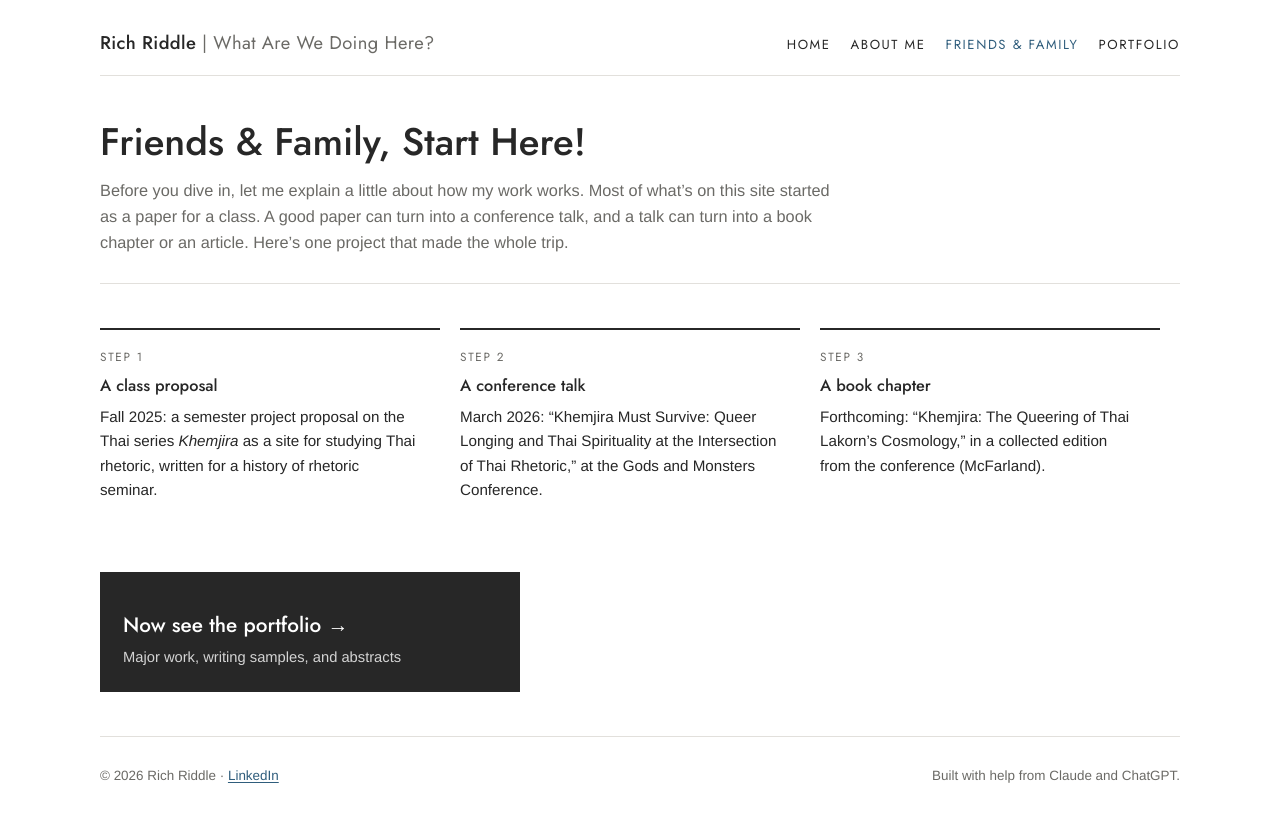
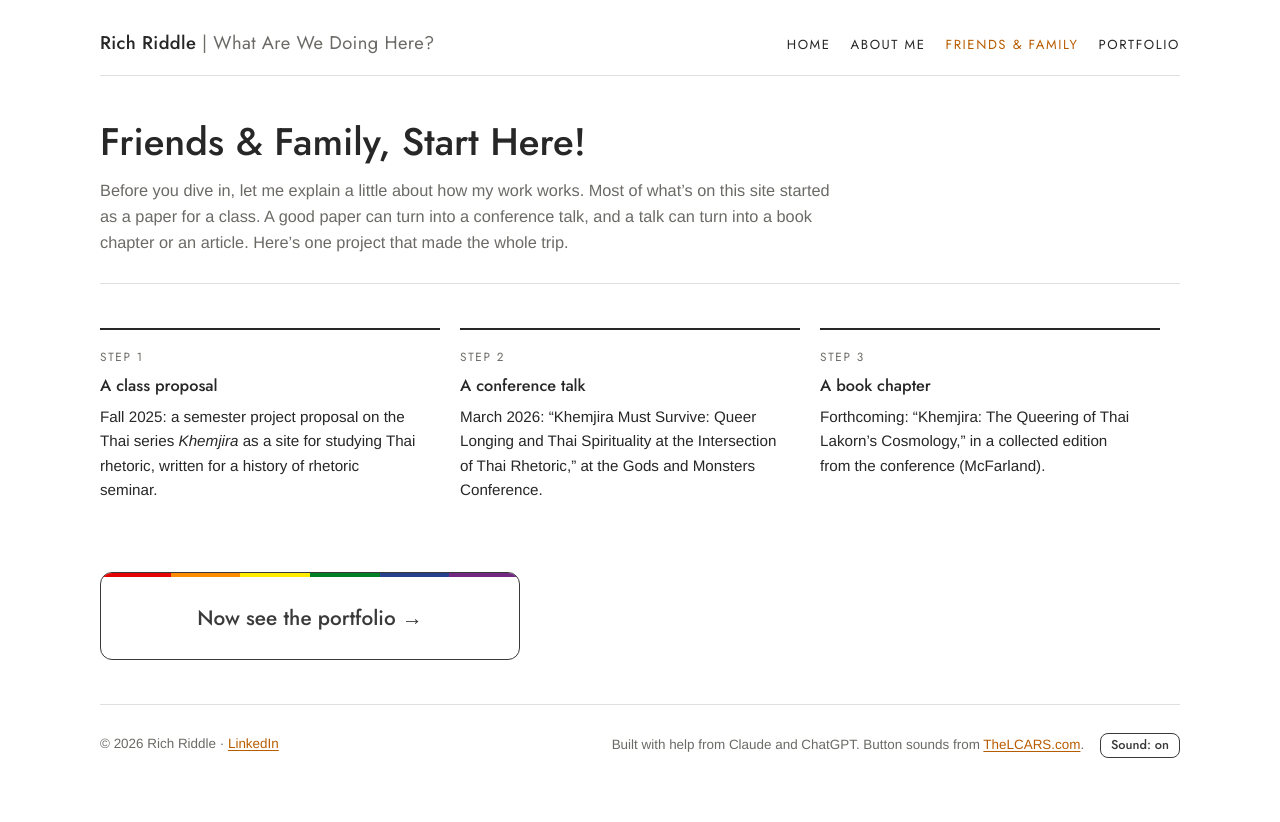
Before and after one commit to prof-richriddle/portfolio, a Jekyll site: the page built from family.html, in a window 1280 px wide. Shown: the top 822 px of the page. Built offline with Jekyll 4.4.1, drawn with Linux system fonts in a browser that asks for light colours.

Commit message:
Add files via upload

```diff
--- a/_layouts/default.html
+++ b/_layouts/default.html
@@ -7,7 +7,7 @@
 <meta name="description" content="{{ site.description }}">
 <link rel="preconnect" href="https://fonts.googleapis.com">
 <link rel="preconnect" href="https://fonts.gstatic.com" crossorigin>
-<link rel="stylesheet" href="https://fonts.googleapis.com/css2?family=Jost:wght@400;500;600&family=Noto+Sans+Thai:wght@400;600&display=swap">
+<link rel="stylesheet" href="https://fonts.googleapis.com/css2?family=Antonio:wght@500;600&family=Jost:wght@400;500;600&family=Noto+Sans+Thai:wght@400;600&display=swap">
 <link rel="stylesheet" href="{{ '/assets/css/style.css' | relative_url }}">
 </head>
 <body>
@@ -32,7 +32,7 @@
 
   <footer>
     <span>© 2026 Rich Riddle · <a href="https://www.linkedin.com/in/richardriddle" target="_blank" rel="noopener">LinkedIn</a></span>
-    <span>Built with help from Claude and ChatGPT.</span>
+    <span>Built with help from Claude and ChatGPT. Button sounds from <a href="https://www.thelcars.com" target="_blank" rel="noopener">TheLCARS.com</a>. <button type="button" class="sound-toggle" id="sound-toggle" aria-pressed="true">Sound: on</button></span>
   </footer>
 </div>
 <script src="{{ '/assets/js/site.js' | relative_url }}"></script>
--- a/assets/css/style.css
+++ b/assets/css/style.css
@@ -1,21 +1,21 @@
 /* Layout: a quiet, left-aligned portfolio in the manner of a Squarespace "Avenue" site: name and nav across the top, a hairline, then sections and a grid of titled tiles. */
 :root {
+  color-scheme: light;
   --bg: #ffffff;
   --fg: #272727;
   --muted: #6b6a66;
   --line: #e2e0dc;
   --tile: #f3f2ef;
-  --accent: #2f5d7c;
+  --accent: #b85c00;
   --display: "Jost", "Futura", "Century Gothic", "Helvetica Neue", Arial, "Noto Sans Thai", sans-serif;
+  --lcars: "Antonio", "Arial Narrow", "Helvetica Neue", Arial, sans-serif;
+  --lc-1: #e8870e;
+  --lc-2: #1f9d6a;
+  --lc-3: #b8378f;
+  --shadow: #1c1c1c;
+  --charcoal: #3a3a3a;
+  --pride: linear-gradient(90deg, #e40303 0 16.66%, #ff8c00 16.66% 33.33%, #ffed00 33.33% 50%, #008026 50% 66.66%, #24408e 66.66% 83.33%, #732982 83.33% 100%);
   --body: "Helvetica Neue", Helvetica, Arial, "Noto Sans Thai", sans-serif;
-}
-@media (prefers-color-scheme: dark) {
-  :root:not([data-theme="light"]) {
-    --bg: #161615; --fg: #e8e6e1; --muted: #a3a09a; --line: #34332f; --tile: #22211f; --accent: #8db7d4; color-scheme: dark;
-  }
-}
-:root[data-theme="dark"] {
-  --bg: #161615; --fg: #e8e6e1; --muted: #a3a09a; --line: #34332f; --tile: #22211f; --accent: #8db7d4; color-scheme: dark;
 }
 
 * { box-sizing: border-box; }
@@ -48,12 +48,12 @@
 .visit-label { font-family: var(--display); font-size: .78rem; letter-spacing: .14em; text-transform: uppercase; color: var(--muted); }
 .seg { display: flex; flex-wrap: wrap; gap: 8px; }
 .seg button, .chip {
-  font: 500 .88rem/1 var(--display); letter-spacing: .03em;
-  padding: 10px 14px; border: 1px solid var(--line); background: var(--bg); color: var(--fg);
-  cursor: pointer; border-radius: 0;
+  font: 500 .88rem/1 var(--display); letter-spacing: .02em;
+  padding: 9px 15px; border: 1.5px solid var(--charcoal); background: var(--bg); color: var(--charcoal);
+  border-radius: 10px; cursor: pointer; transition: transform .12s ease, box-shadow .12s ease;
 }
-.seg button[aria-pressed="true"], .chip[aria-pressed="true"] { background: var(--fg); color: var(--bg); border-color: var(--fg); }
-.seg button:hover, .chip:hover { border-color: var(--fg); }
+.seg button[aria-pressed="true"], .chip[aria-pressed="true"] { background: var(--charcoal); color: #fff; }
+.seg button:hover, .chip:hover { transform: translateY(-2px); box-shadow: 0 4px 10px rgba(0,0,0,.08); }
 
 /* sections */
 section { padding-block: 44px; border-top: 1px solid var(--line); display: grid; gap: 22px; }
@@ -138,14 +138,15 @@
 .home h1 { font-size: clamp(2rem, 5vw, 3.2rem); line-height: 1.1; }
 .home-lede { margin: 0; color: var(--muted); font-size: 1.1rem; max-width: 40rem; }
 .home-buttons { display: grid; grid-template-columns: repeat(auto-fit, minmax(min(100%, 260px), 1fr)); gap: 18px; margin-top: 18px; }
-.big-btn { display: grid; gap: 8px; align-content: end; min-height: 170px; padding: 22px; border: 1px solid var(--fg); color: var(--fg); text-decoration: none; background: var(--bg); transition: background .2s, color .2s; }
-.big-btn:hover { background: var(--tile); }
-.big-btn--main { background: var(--fg); color: var(--bg); }
-.big-btn--main:hover { background: var(--accent); border-color: var(--accent); color: var(--bg); }
+.big-btn { position: relative; overflow: hidden; display: grid; place-items: center; text-align: center; min-height: 96px; padding: 20px 24px 16px; background: var(--bg); color: var(--charcoal); text-decoration: none; border: 1.5px solid var(--charcoal); border-radius: 12px; transition: transform .15s ease, box-shadow .15s ease; }
+.big-btn::before { content: ""; position: absolute; inset: 0 0 auto 0; height: 4px; background: var(--pride); }
+.big-btn:hover { transform: translateY(-3px); box-shadow: 0 6px 14px rgba(0,0,0,.10); }
+.big-btn:active { transform: translateY(0); box-shadow: none; }
+.big-btn:focus-visible { outline: 3px solid #24408e; outline-offset: 4px; }
 .big-label { font-family: var(--display); font-size: 1.3rem; font-weight: 500; line-height: 1.2; }
-.big-sub { font-size: .92rem; opacity: .8; }
+.big-sub { display: none; }
 .next { border-top: 0; padding-top: 8px; }
-.next .big-btn { max-width: 420px; min-height: 120px; }
+.next .big-btn { max-width: 420px; min-height: 88px; }
 
 /* portfolio controls */
 .controls { display: grid; gap: 14px; padding-block: 0 32px; }
@@ -154,3 +155,4 @@
 .control-label { font-family: var(--display); font-size: .78rem; letter-spacing: .14em; text-transform: uppercase; color: var(--muted); padding-top: 9px; }
 .tags { margin: 0; font-size: .82rem; color: var(--muted); }
 .empty { margin: 0; color: var(--muted); font-style: italic; }
+.sound-toggle { margin-left: 12px; font: 500 .8rem/1 var(--display); color: var(--charcoal); background: var(--bg); border: 1.5px solid var(--charcoal); border-radius: 8px; padding: 5px 10px; cursor: pointer; }
--- a/assets/js/site.js
+++ b/assets/js/site.js
@@ -40,3 +40,77 @@
   if (["major", "samples", "abstracts"].indexOf(start) > -1) state.show = start;
   apply();
 })();
+
+(function () {
+  // Button beeps.
+  // Visitors can turn them off with the Sound button in the footer.
+  var KEY = "beeps";
+  var on = true;
+  try { on = localStorage.getItem(KEY) !== "off"; } catch (e) {}
+  var ctx = null;
+
+  // Sound files live in assets/sounds/. If a file is missing, a tone made in the browser plays instead.
+  var base = (document.querySelector('link[href$="style.css"]') || {}).href || "";
+  base = base.replace(/assets\/css\/style\.css.*$/, "assets/sounds/");
+  var FILES = { go: "beep2.mp3", tap: "beep1.mp3" };
+  var clips = {};
+  Object.keys(FILES).forEach(function (k) {
+    var a = new Audio(base + FILES[k]);
+    a.preload = "auto";
+    a.addEventListener("error", function () { clips[k] = null; });
+    clips[k] = a;
+  });
+
+  function tone(kind) {
+    try {
+      ctx = ctx || new (window.AudioContext || window.webkitAudioContext)();
+      var t = ctx.currentTime;
+      var notes = kind === "go" ? [880, 1320] : [1175];
+      notes.forEach(function (f, i) {
+        var o = ctx.createOscillator(), g = ctx.createGain();
+        o.type = "sine"; o.frequency.value = f;
+        var s = t + i * 0.07;
+        g.gain.setValueAtTime(0.0001, s);
+        g.gain.exponentialRampToValueAtTime(0.12, s + 0.01);
+        g.gain.exponentialRampToValueAtTime(0.0001, s + 0.09);
+        o.connect(g); g.connect(ctx.destination);
+        o.start(s); o.stop(s + 0.1);
+      });
+    } catch (e) {}
+  }
+
+  function beep(kind) {
+    if (!on) return;
+    var a = clips[kind];
+    if (a) {
+      try { a.currentTime = 0; var pr = a.play(); if (pr && pr.catch) pr.catch(function () { tone(kind); }); return; } catch (e) {}
+    }
+    tone(kind);
+  }
+
+  // Links: beep, then follow the link a moment later so the sound is heard.
+  document.querySelectorAll(".big-btn, nav.top a, .logo").forEach(function (a) {
+    a.addEventListener("click", function (ev) {
+      if (!on || ev.metaKey || ev.ctrlKey || ev.shiftKey) return;
+      ev.preventDefault();
+      beep("go");
+      var href = a.getAttribute("href");
+      setTimeout(function () { location.href = href; }, 350);
+    });
+  });
+  // Filter buttons: a single short beep.
+  document.querySelectorAll("[data-show], .chip").forEach(function (b) {
+    b.addEventListener("click", function () { beep("tap"); });
+  });
+
+  var toggle = document.getElementById("sound-toggle");
+  if (toggle) {
+    var label = function () { toggle.textContent = on ? "Sound: on" : "Sound: off"; toggle.setAttribute("aria-pressed", String(on)); };
+    label();
+    toggle.addEventListener("click", function () {
+      on = !on; label();
+      try { localStorage.setItem(KEY, on ? "on" : "off"); } catch (e) {}
+      if (on) beep("tap");
+    });
+  }
+})();
```
